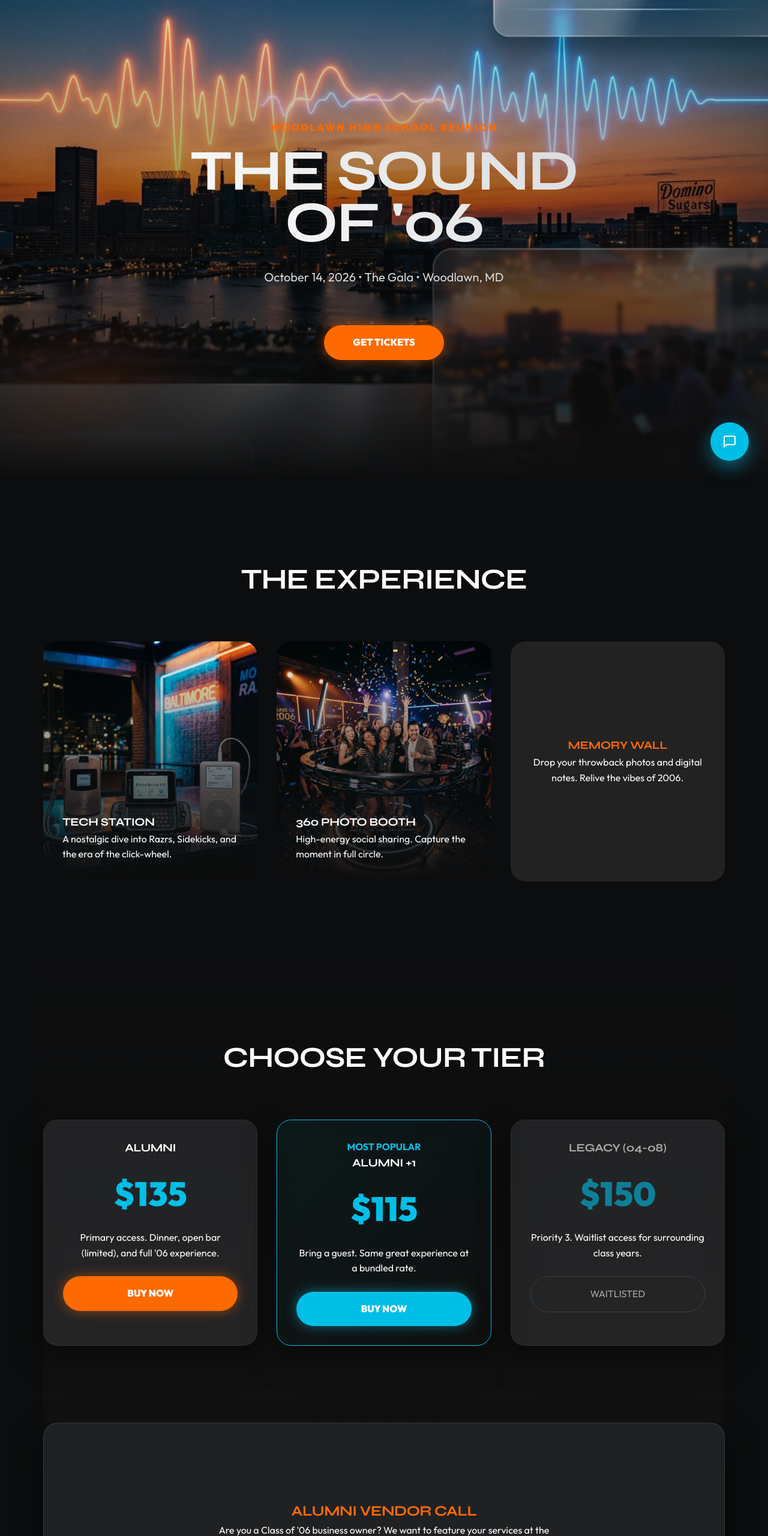
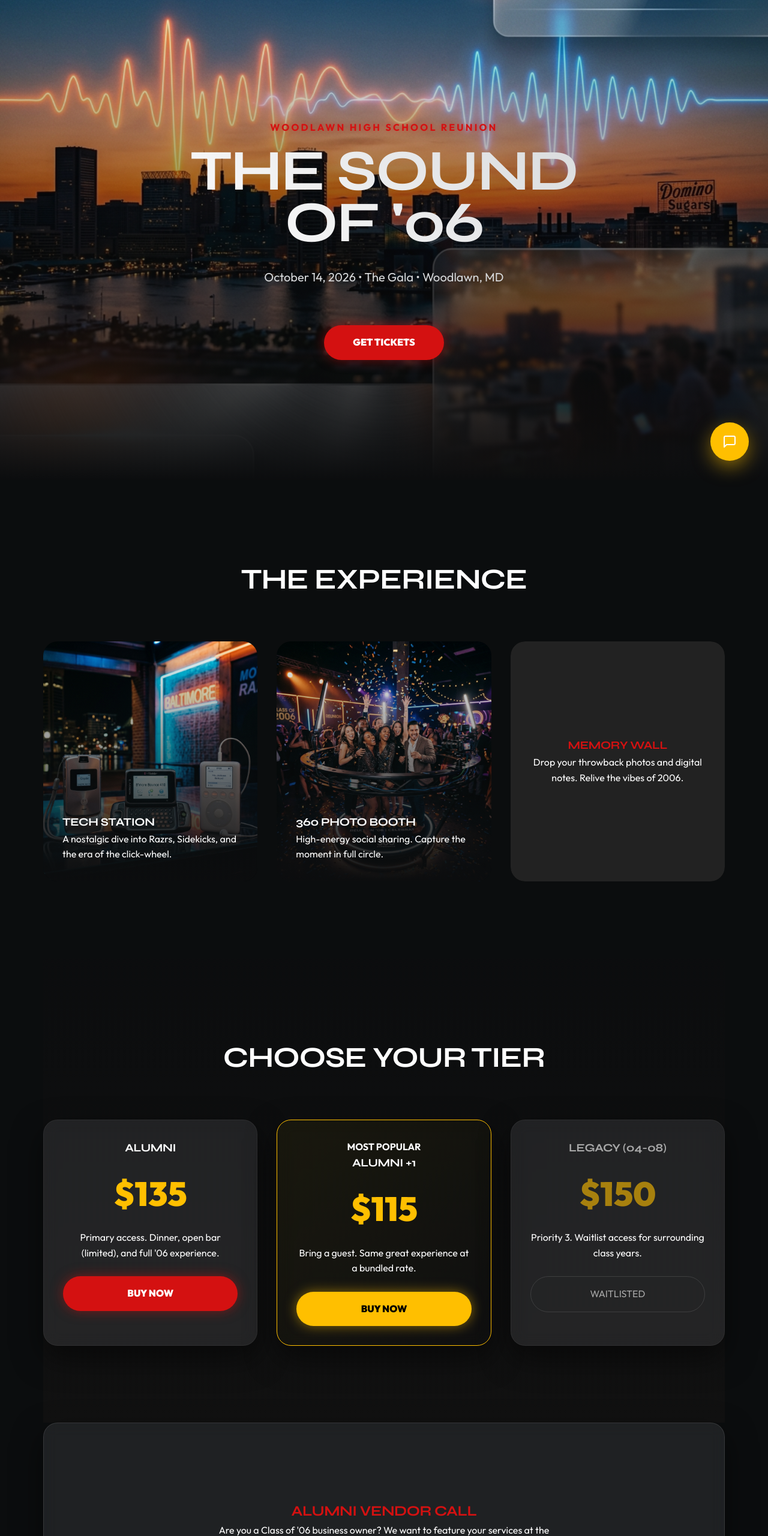
Before and after one commit to jyork143-hue/woodlawn-reunion, a plain HTML site: page index.html in a window 1280 px wide. Shown: the top 2560 px of the page at 60% size. Drawn offline with Linux system fonts and the light colour scheme.

Commit message:
Update color scheme to Woodlawn Warriors (Red & Black)

```diff
--- a/index.html
+++ b/index.html
@@ -42,7 +42,7 @@
                 <div class="zone-card" data-reveal>
                     <div style="background: #222; height: 100%; display: flex; align-items: center; justify-content: center; padding: 2rem; border-radius: 24px;">
                         <div style="text-align: center;">
-                             <h3 style="color: var(--q92-orange);">MEMORY WALL</h3>
+                             <h3 style="color: var(--warrior-red);">MEMORY WALL</h3>
                              <p>Drop your throwback photos and digital notes. Relive the vibes of 2006.</p>
                         </div>
                     </div>
@@ -67,7 +67,7 @@
                     <div class="ticket-price">$115</div>
                     <p>Bring a guest. Same great experience at a bundled rate.</p>
                     <br>
-                    <a href="#" class="cta-button" style="width: 100%; background: var(--sidekick-blue); box-shadow: 0 0 20px var(--sidekick-blue-glow);">BUY NOW</a>
+                    <a href="#" class="cta-button" style="width: 100%; background: var(--warrior-gold); box-shadow: 0 0 20px var(--warrior-gold-glow); color: black;">BUY NOW</a>
                 </div>
                 <div class="ticket-card glass-card" data-reveal>
                     <h3 style="opacity: 0.6;">LEGACY (04-08)</h3>
@@ -82,7 +82,7 @@
         <!-- Vendor Directory -->
         <section class="vendors glass-card" data-reveal>
             <div class="vendor-call">
-                <h2 style="color: var(--q92-orange);">ALUMNI VENDOR CALL</h2>
+                <h2 style="color: var(--warrior-red);">ALUMNI VENDOR CALL</h2>
                 <p>Are you a Class of '06 business owner? We want to feature your services at the reunion. Showcase your brand to the people who knew you when.</p>
                 <br>
                 <a href="#" class="cta-button">REGISTER AS VENDOR</a>
--- a/style.css
+++ b/style.css
@@ -3,15 +3,15 @@
 @import url('https://fonts.googleapis.com/css2?family=Outfit:wght@300;400;700;900&family=Syne:wght@700;800&display=swap');
 
 :root {
-    /* Color Palette */
+    /* Color Palette - Woodlawn Warriors Schema */
+    --warrior-red: hsl(0, 85%, 45%);
+    --warrior-red-glow: hsla(0, 85%, 45%, 0.5);
+    --warrior-gold: hsl(45, 100%, 50%);
+    --warrior-gold-glow: hsla(45, 100%, 50%, 0.5);
     --razr-silver: hsl(210, 5%, 85%);
     --razr-silver-glass: hsla(210, 5%, 85%, 0.1);
     --carbon-black: hsl(210, 10%, 5%);
     --carbon-black-glass: hsla(210, 10%, 5%, 0.8);
-    --q92-orange: hsl(25, 100%, 50%);
-    --q92-orange-glow: hsla(25, 100%, 50%, 0.5);
-    --sidekick-blue: hsl(190, 100%, 45%);
-    --sidekick-blue-glow: hsla(190, 100%, 45%, 0.5);
 
     /* Typography */
     --font-main: 'Outfit', sans-serif;
@@ -92,11 +92,11 @@ h1, h2, h3 {
 }
 
 .hero-tagline {
-    color: var(--q92-orange);
+    color: var(--warrior-red);
     font-weight: 700;
     letter-spacing: 0.2em;
     margin-bottom: var(--space-s);
-    text-shadow: 0 0 10px var(--q92-orange-glow);
+    text-shadow: 0 0 10px var(--warrior-red-glow);
 }
 
 .hero-title {
@@ -117,18 +117,18 @@ h1, h2, h3 {
 .cta-button {
     display: inline-block;
     padding: 1rem 3rem;
-    background: var(--q92-orange);
+    background: var(--warrior-red);
     color: white;
     text-decoration: none;
     font-weight: 800;
     border-radius: 50px;
     transition: transform 0.3s cubic-bezier(0.175, 0.885, 0.32, 1.275), box-shadow 0.3s ease;
-    box-shadow: 0 0 20px var(--q92-orange-glow);
+    box-shadow: 0 0 20px var(--warrior-red-glow);
 }
 
 .cta-button:hover {
     transform: scale(1.05);
-    box-shadow: 0 0 40px var(--q92-orange-glow);
+    box-shadow: 0 0 40px var(--warrior-red-glow);
 }
 
 /* Experience Zones */
@@ -196,15 +196,15 @@ h1, h2, h3 {
 }
 
 .ticket-card.featured {
-    border-color: var(--sidekick-blue);
-    background: linear-gradient(135deg, rgba(0, 242, 255, 0.05), transparent);
+    border-color: var(--warrior-gold);
+    background: linear-gradient(135deg, rgba(255, 215, 0, 0.05), transparent);
 }
 
 .ticket-price {
     font-size: 3.5rem;
     font-weight: 900;
     margin: var(--space-s) 0;
-    color: var(--sidekick-blue);
+    color: var(--warrior-gold);
 }
 
 /* Vendor Section */
@@ -225,12 +225,12 @@ h1, h2, h3 {
     right: var(--space-m);
     width: 64px;
     height: 64px;
-    background: var(--sidekick-blue);
+    background: var(--warrior-gold);
     border-radius: 50%;
     display: flex;
     align-items: center;
     justify-content: center;
-    box-shadow: 0 10px 30px var(--sidekick-blue-glow);
+    box-shadow: 0 10px 30px var(--warrior-gold-glow);
     cursor: pointer;
     z-index: 100;
 }
```
